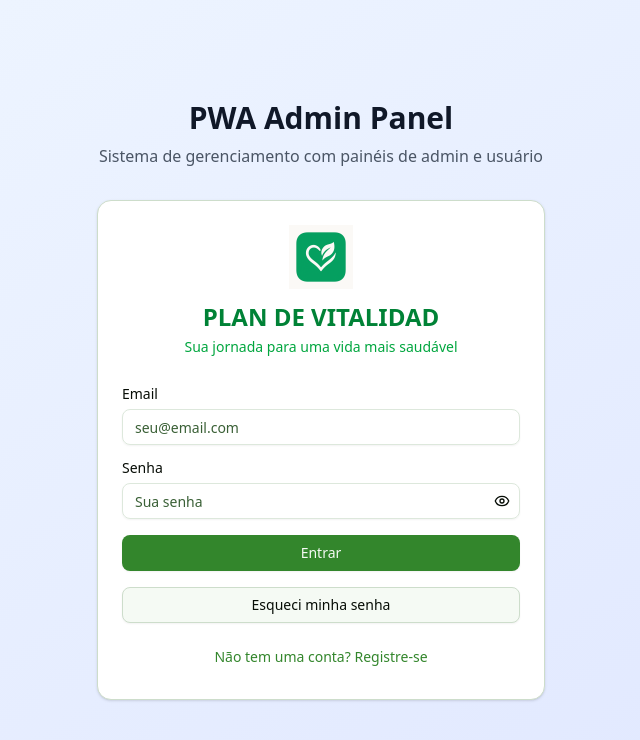
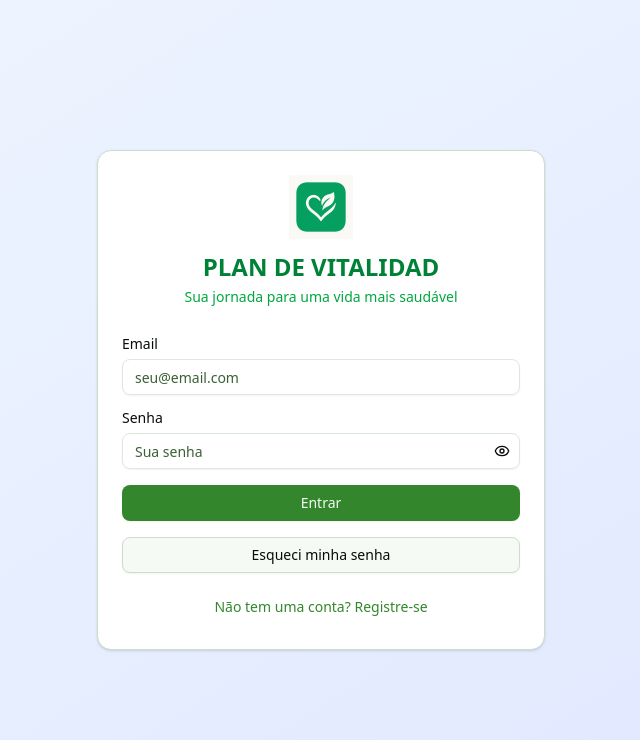
Before and after one commit to antonio2101nj/nutri, a React (Vite) app: page / in a window 1280 px wide. Shown: the top 740 px of the page, without its empty margins (319-959 px from the left). Built offline with nearby package versions, Linux system fonts and the light colour scheme.

Commit message:
fix: Remover texto 'PWA Admin Panel Sistema de gerenciamento com painéis de admin e usuário' do AuthPage

```diff
--- a/src/pages/AuthPage.jsx
+++ b/src/pages/AuthPage.jsx
@@ -12,15 +12,6 @@
   return (
     <div className="min-h-screen bg-gradient-to-br from-blue-50 to-indigo-100 flex items-center justify-center p-4">
       <div className="w-full max-w-md">
-        <div className="text-center mb-8">
-          <h1 className="text-3xl font-bold text-gray-900 mb-2">
-            PWA Admin Panel
-          </h1>
-          <p className="text-gray-600">
-            Sistema de gerenciamento com painéis de admin e usuário
-          </p>
-        </div>
-
         {isLogin ? (
           <LoginForm onToggleMode={toggleMode} />
         ) : (
```
